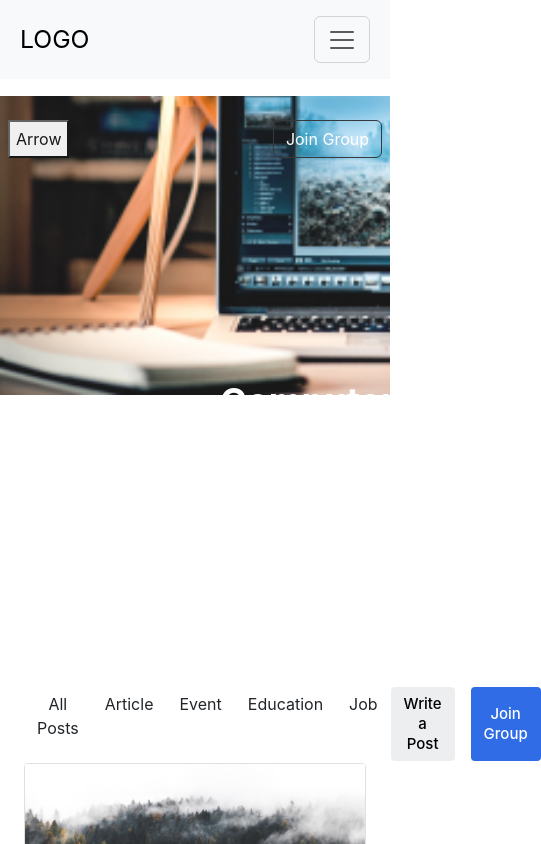
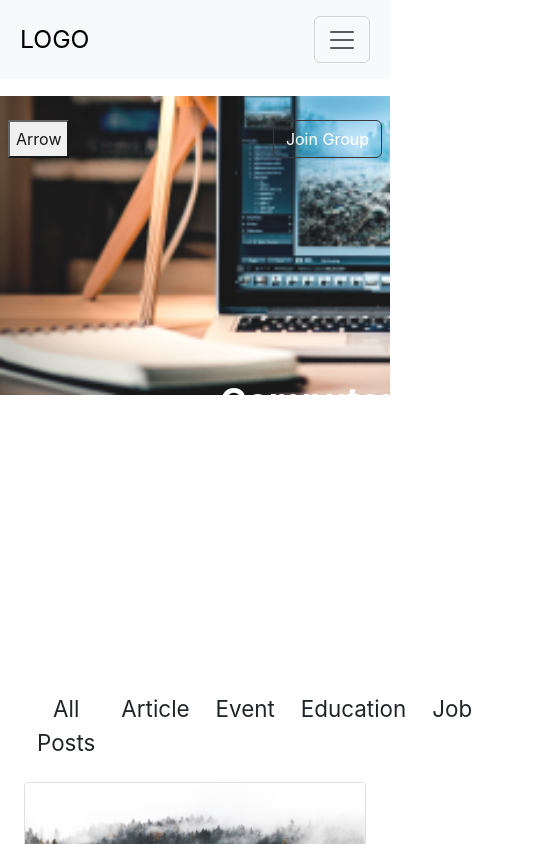
Before and after one commit to muskan2532150/Convin, a React (Create React App) app: page / in a window 390 px wide. Shown: the top 844 px of the page, 541 px wide, since content can reach past the window. Built offline with nearby package versions, Linux system fonts and the light colour scheme.

Commit message:
Add breakpoint css for li

```diff
--- a/src/Component/PostContainer.js
+++ b/src/Component/PostContainer.js
@@ -12,7 +12,7 @@ const PostContainer = () => {
       updatePosts(fetchPosts);
     }
   }, [fetchPosts]);
-  console.log(posts);
+
   const LinkHandler = (typeData) => {
     if (typeData === 'All Posts') {
       updatePosts([...fetchPosts]);
@@ -37,25 +37,25 @@ const PostContainer = () => {
         <div className="d-flex justify-content-between pe-3 align-items-center">
           <ul className="d-flex list-unstyled">
             <li>
-              <button className="btn" onClick={() => LinkHandler('All Posts')} type="button">All Posts</button>
+              <button className="btn li-btn" onClick={() => LinkHandler('All Posts')} type="button">All Posts</button>
             </li>
             <li>
               {' '}
-              <button className="btn" onClick={() => { LinkHandler('Article'); }} type="button">Article</button>
+              <button className="btn li-btn" onClick={() => { LinkHandler('Article'); }} type="button">Article</button>
             </li>
             <li>
-              <button className="btn" onClick={() => LinkHandler('Meetup')} type="button">Event</button>
+              <button className="btn li-btn" onClick={() => LinkHandler('Meetup')} type="button">Event</button>
             </li>
             <li>
               {' '}
-              <button className="btn" onClick={() => LinkHandler('Education')} type="button">Education</button>
+              <button className="btn li-btn" onClick={() => LinkHandler('Education')} type="button">Education</button>
             </li>
             <li>
               {' '}
-              <button className="btn" onClick={() => LinkHandler('Job')} type="button">Job</button>
+              <button className="btn li-btn" onClick={() => LinkHandler('Job')} type="button">Job</button>
             </li>
           </ul>
-          <div className="d-flex gap-3">
+          <div className="d-none d-sm-flex gap-3">
             <button className="bdcolor btn" type="button">Write a Post</button>
             <button className="btn bordrx btn bordercolor" type="button">Join Group</button>
           </div>
```
